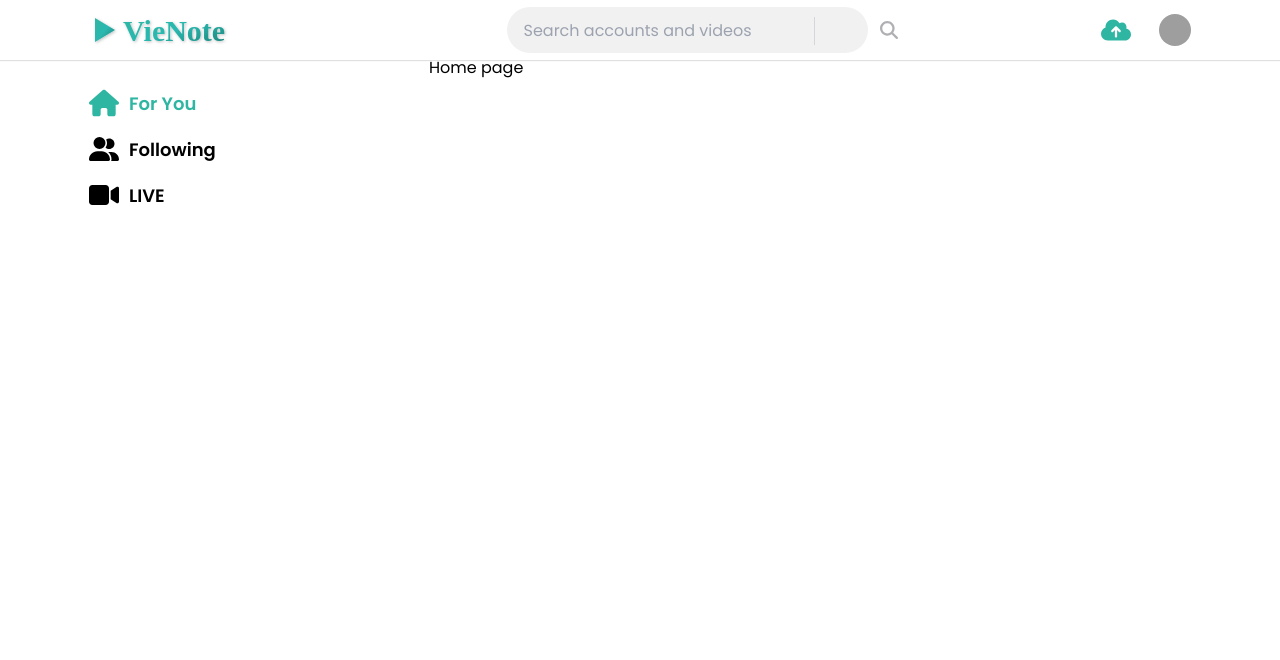
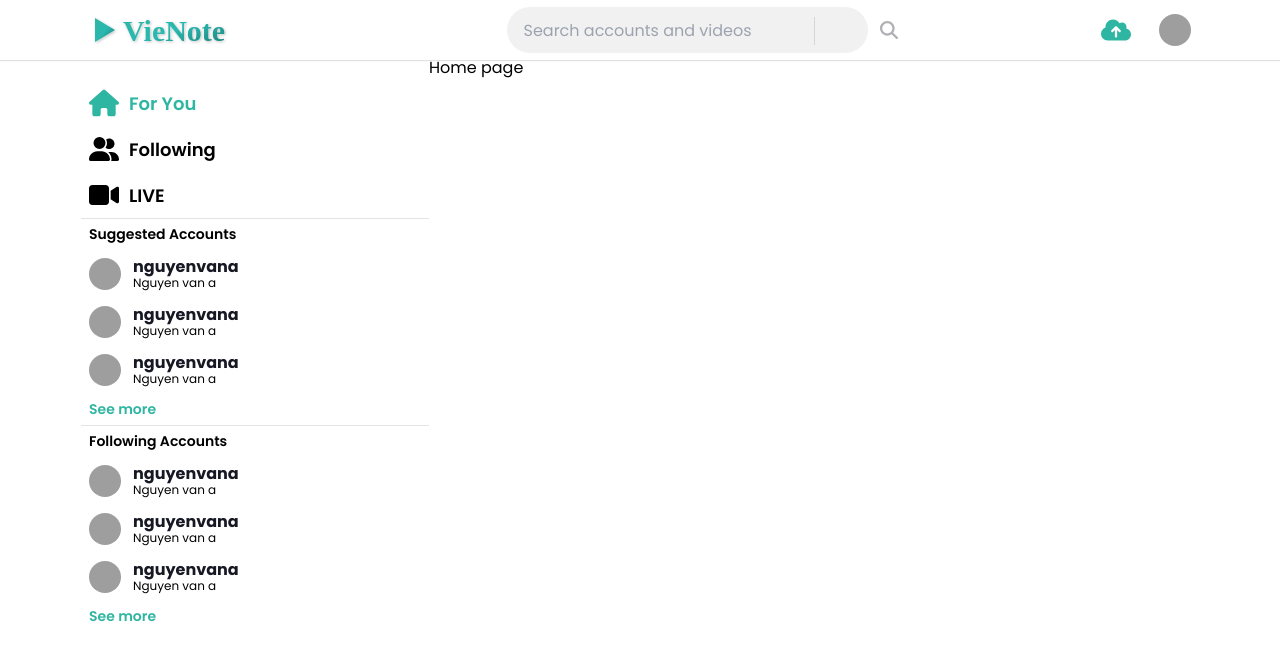
Before and after one commit to HuangKha097/VieNote, a React (Vite) app: page / in a window 1280 px wide. Shown: the top 660 px of the page. Built offline with nearby package versions, Linux system fonts and the light colour scheme; grey boxes are pictures that could not be loaded; a web font is replaced by a local one.

Commit message:
SideBar#2

```diff
--- a/src/components/Layout/components/Sidebar/index.jsx
+++ b/src/components/Layout/components/Sidebar/index.jsx
@@ -6,6 +6,7 @@ import styles from './Sidebar.module.scss';
 import routes from '../../../../config/routes';
 import { FontAwesomeIcon } from '@fortawesome/react-fontawesome';
 import { faHome, faUserGroup, faVideoCamera } from '@fortawesome/free-solid-svg-icons';
+import SuggestedAccounts from '../SuggestedAccounts';
 
 const cx = classNames.bind(styles);
 const Sidebar = () => {
@@ -28,6 +29,8 @@ const Sidebar = () => {
                     icon={<FontAwesomeIcon className={cx('icons')} icon={faVideoCamera} />}
                 />
             </Menu>
+            <SuggestedAccounts label={'Suggested Accounts'} />
+            <SuggestedAccounts label={'Following Accounts'} />
         </aside>
     );
 };
--- /dev/null
+++ b/src/components/Layout/components/SuggestedAccounts/AccountItem.jsx
@@ -0,0 +1,25 @@
+import React from 'react';
+import classNames from 'classnames/bind';
+
+import styles from './SuggestedAccounts.module.scss';
+
+const cx = classNames.bind(styles);
+const AccountItem = () => {
+    return (
+        <div className={cx('account-item')}>
+            <img
+                className={cx('avatar')}
+                src="https://i.pinimg.com/736x/ff/c5/93/ffc5938cbe8bf89edc872b8835fac026.jpg"
+                alt=""
+            />
+            <div className={cx('item-info')}>
+                <p className={cx('nickname')}>
+                    <strong>nguyenvana</strong>
+                </p>
+                <p className={cx('name')}>Nguyen van a</p>
+            </div>
+        </div>
+    );
+};
+
+export default AccountItem;
--- /dev/null
+++ b/src/components/Layout/components/SuggestedAccounts/SuggestedAccounts.jsx
@@ -0,0 +1,23 @@
+import React from 'react';
+import classNames from 'classnames/bind';
+import styles from './SuggestedAccounts.module.scss';
+
+import AccountItem from './AccountItem';
+
+const cx = classNames.bind(styles);
+
+const SuggestedAccounts = ({ label }) => {
+    return (
+        <div className={cx('wrapper')}>
+            <p className={cx('label')}>{label}</p>
+
+            <AccountItem />
+            <AccountItem />
+            <AccountItem />
+
+            <span className={cx('more-btn')}>See more</span>
+        </div>
+    );
+};
+
+export default SuggestedAccounts;
--- /dev/null
+++ b/src/components/Layout/components/SuggestedAccounts/SuggestedAccounts.module.scss
@@ -0,0 +1,49 @@
+.wrapper {
+    border-top: 1px solid #e3e3e4;
+}
+
+.label {
+    font-size: 1.4rem;
+    padding: 8px;
+    font-weight: 600;
+}
+
+.account-item {
+    display: flex;
+    align-items: center;
+    padding: 8px;
+    cursor: pointer;
+}
+
+.avatar {
+    width: 32px;
+    height: 32px;
+    object-fit: cover;
+    border-radius: 50%;
+}
+
+.item-info {
+    flex: 1;
+    margin-left: 12px;
+}
+
+.nickname {
+    margin-top: 0;
+    font-size: 1.6rem;
+    color: #161823;
+    line-height: 1;
+}
+
+.name {
+    font-size: 1.2rem;
+    opacity: #161823bf;
+}
+
+.more-btn {
+    display: inline-block;
+    font-size: 1.4rem;
+    padding: 8px;
+    font-weight: 600;
+    color: var(--primary);
+    cursor: pointer;
+}
--- /dev/null
+++ b/src/components/Layout/components/SuggestedAccounts/index.jsx
@@ -0,0 +1 @@
+export { default } from './SuggestedAccounts';
```
